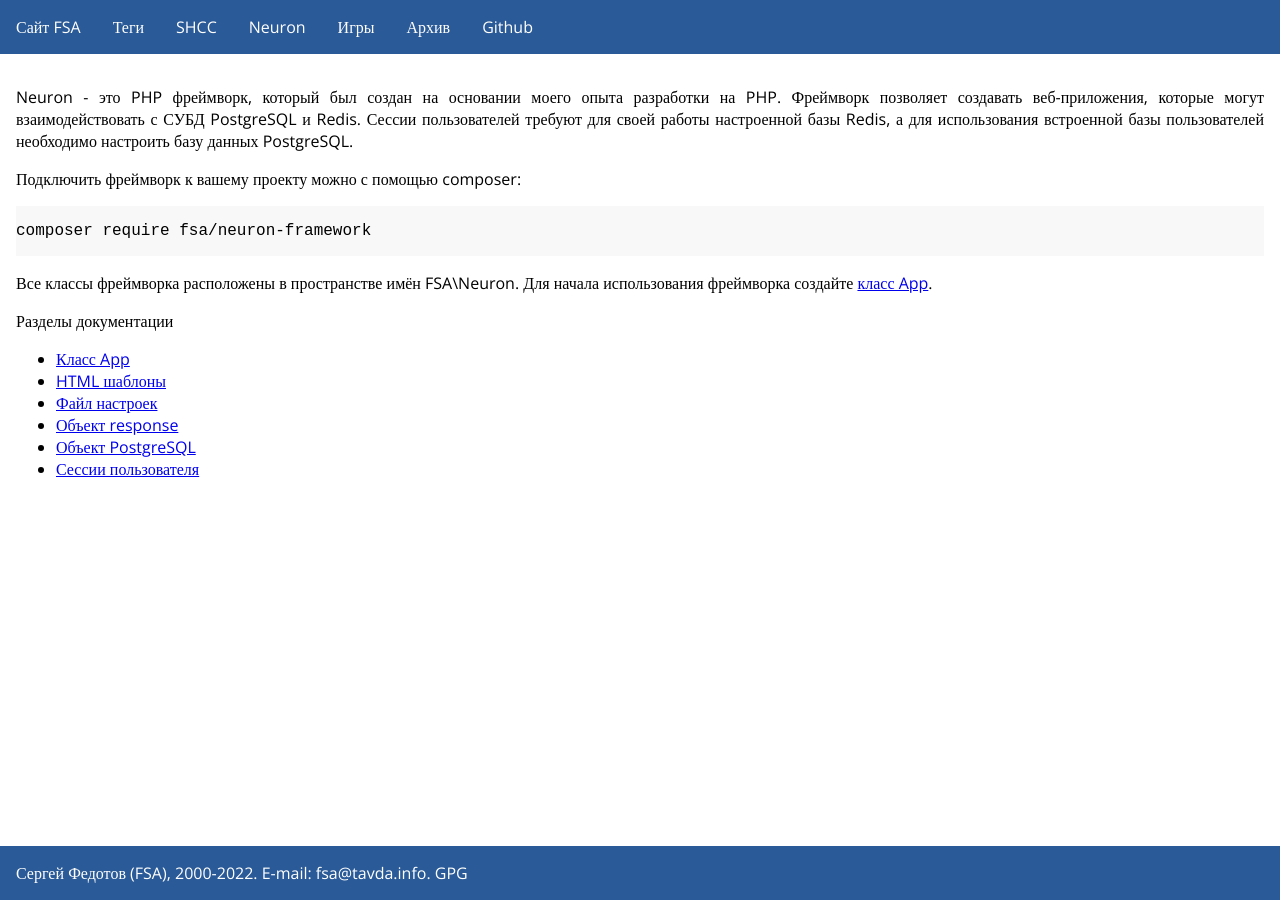
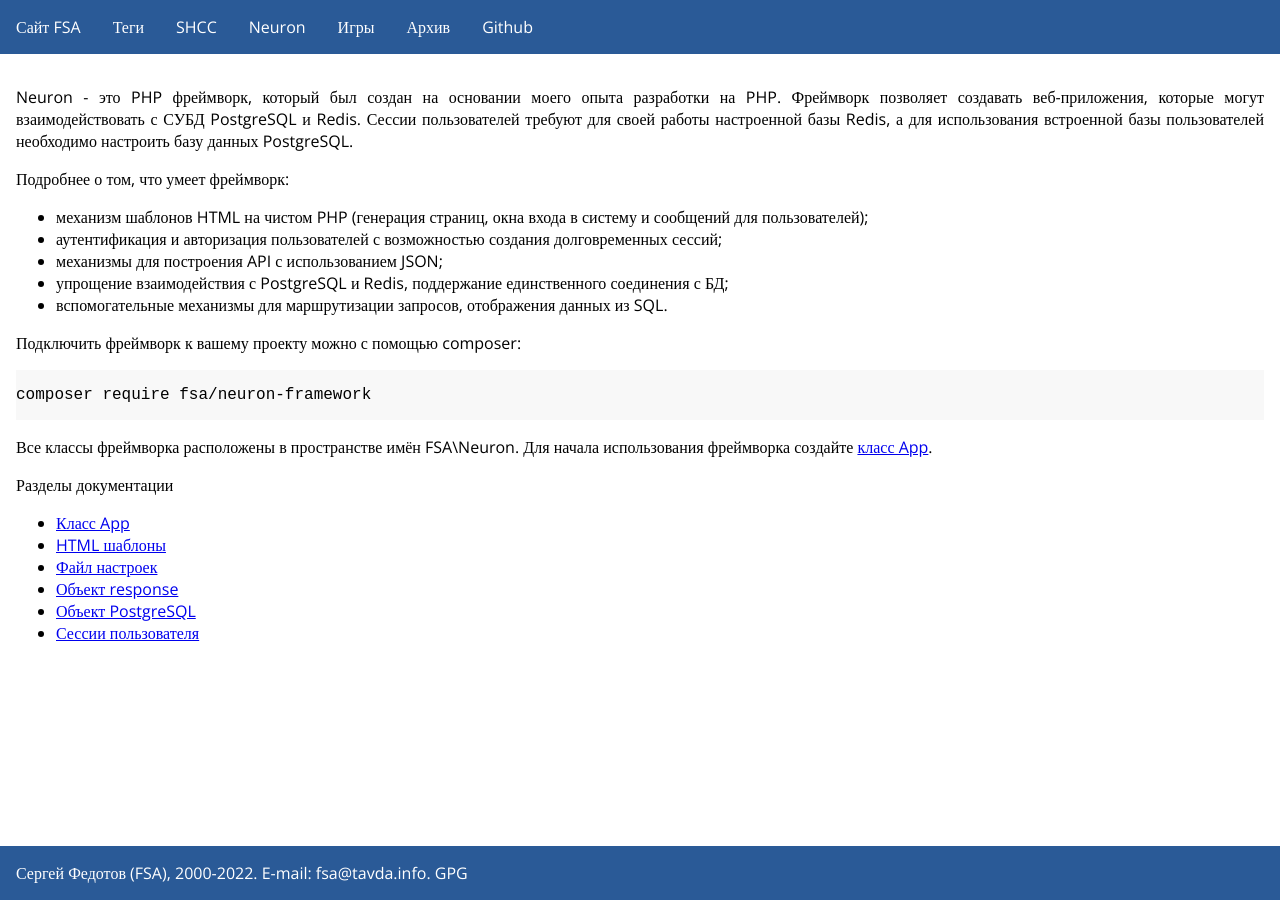
Before and after one commit to fsa/site, a Jekyll site: the page built from neuron/index.md, in a window 1280 px wide. Built offline with Jekyll 4.4.1, drawn with Linux system fonts in a browser that asks for light colours.

Commit message:
Neuron: дополнение на главной

```diff
--- a/neuron/index.md
+++ b/neuron/index.md
@@ -5,6 +5,14 @@ excerpt: PHP фреймворк Neuron.
 ---
 
 Neuron - это PHP фреймворк, который был создан на основании моего опыта разработки на PHP. Фреймворк позволяет создавать веб-приложения, которые могут взаимодействовать с СУБД PostgreSQL и Redis. Сессии пользователей требуют для своей работы настроенной базы Redis, а для использования встроенной базы пользователей необходимо настроить базу данных PostgreSQL.
+
+Подробнее о том, что умеет фреймворк:
+
+* механизм шаблонов HTML на чистом PHP (генерация страниц, окна входа в систему и сообщений для пользователей);
+* аутентификация и авторизация пользователей с возможностью создания долговременных сессий;
+* механизмы для построения API с использованием JSON;
+* упрощение взаимодействия с PostgreSQL и Redis, поддержание единственного соединения с БД;
+* вспомогательные механизмы для маршрутизации запросов, отображения данных из SQL.
 
 Подключить фреймворк к вашему проекту можно с помощью composer:
 
```
